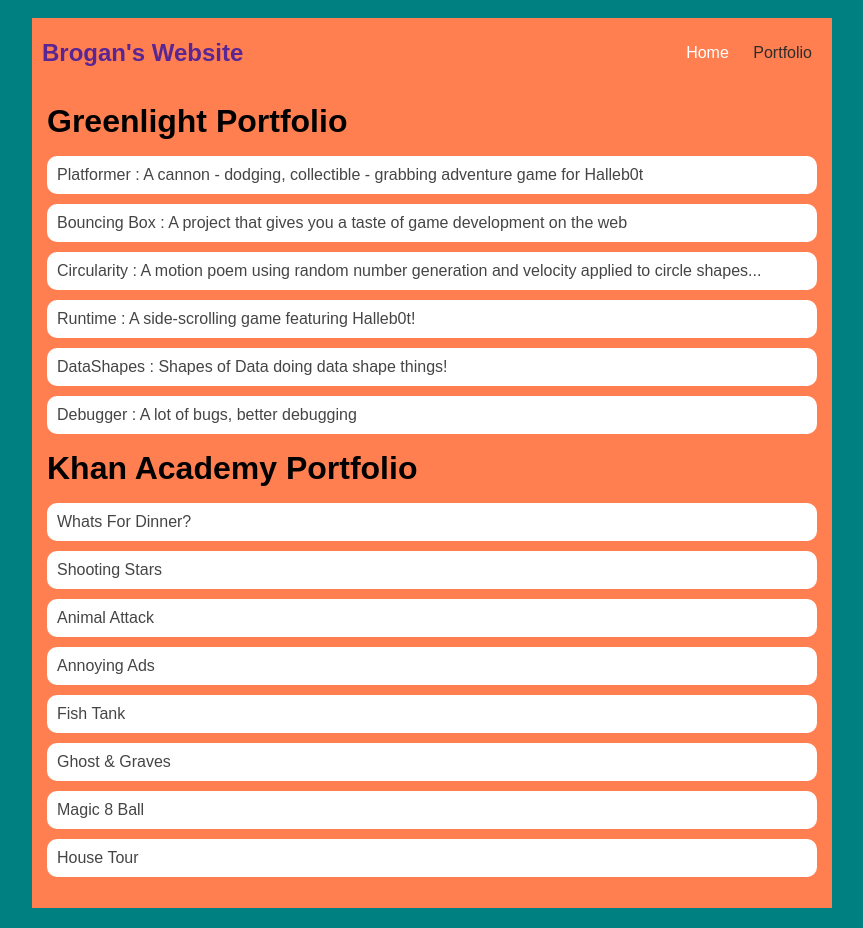
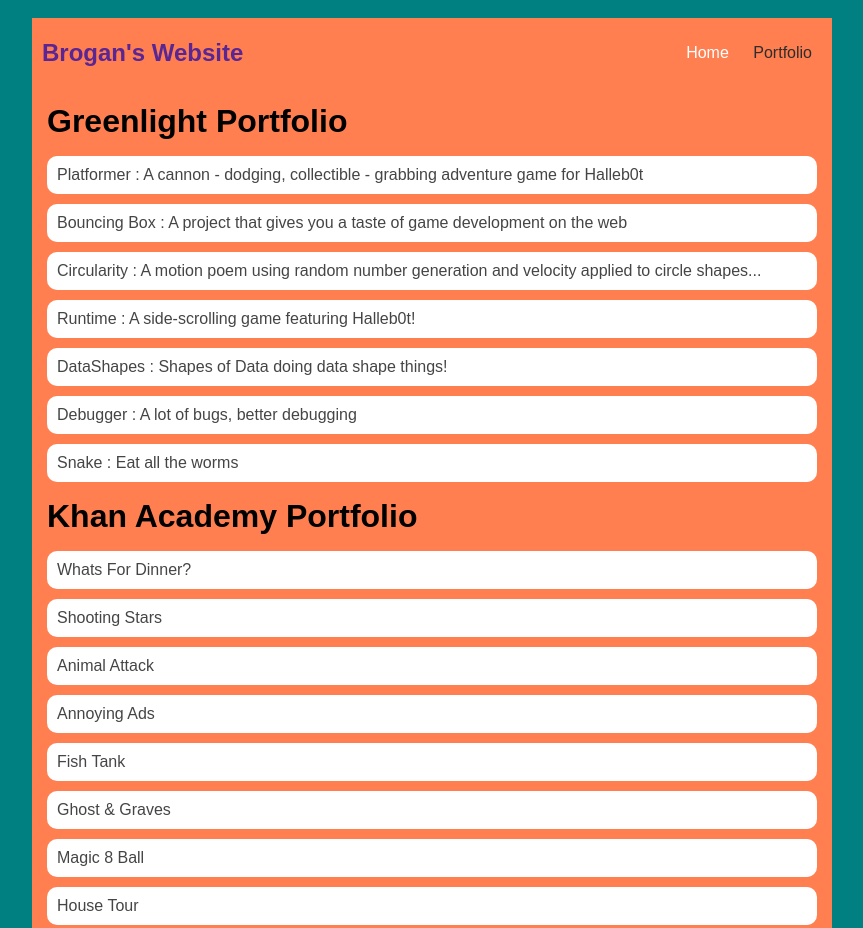
Before and after one commit to broganmulkey/broganmulkey.github.io, a plain HTML site: page portfolio.html in a window 1280 px wide. Shown: the top 928 px of the page, without its empty margins (208-1071 px from the left). Drawn offline with Linux system fonts and the light colour scheme.

Commit message:
added snake

```diff
--- a/portfolio.html
+++ b/portfolio.html
@@ -116,6 +116,8 @@
                         <li><a href="projects/runtime">Runtime : A side-scrolling game featuring Halleb0t!</a></li>
                         <li><a href="https://broganmulkey.github.io/broganmulkeyASD.github.io/asd-projects/data-shapes/">DataShapes : Shapes of Data doing data shape things!</a></li>
                         <li><a href="https://broganmulkey.github.io/broganmulkeyASD.github.io/asd-projects/debugging-exercise/">Debugger : A lot of bugs, better debugging</a></li>
+                        <li><a href="https://broganmulkey.github.io/broganmulkeyASD.github.io/asd-projects/snake/">Snake : Eat all the worms </a></li>
+
 
                     </ul>
 
```
